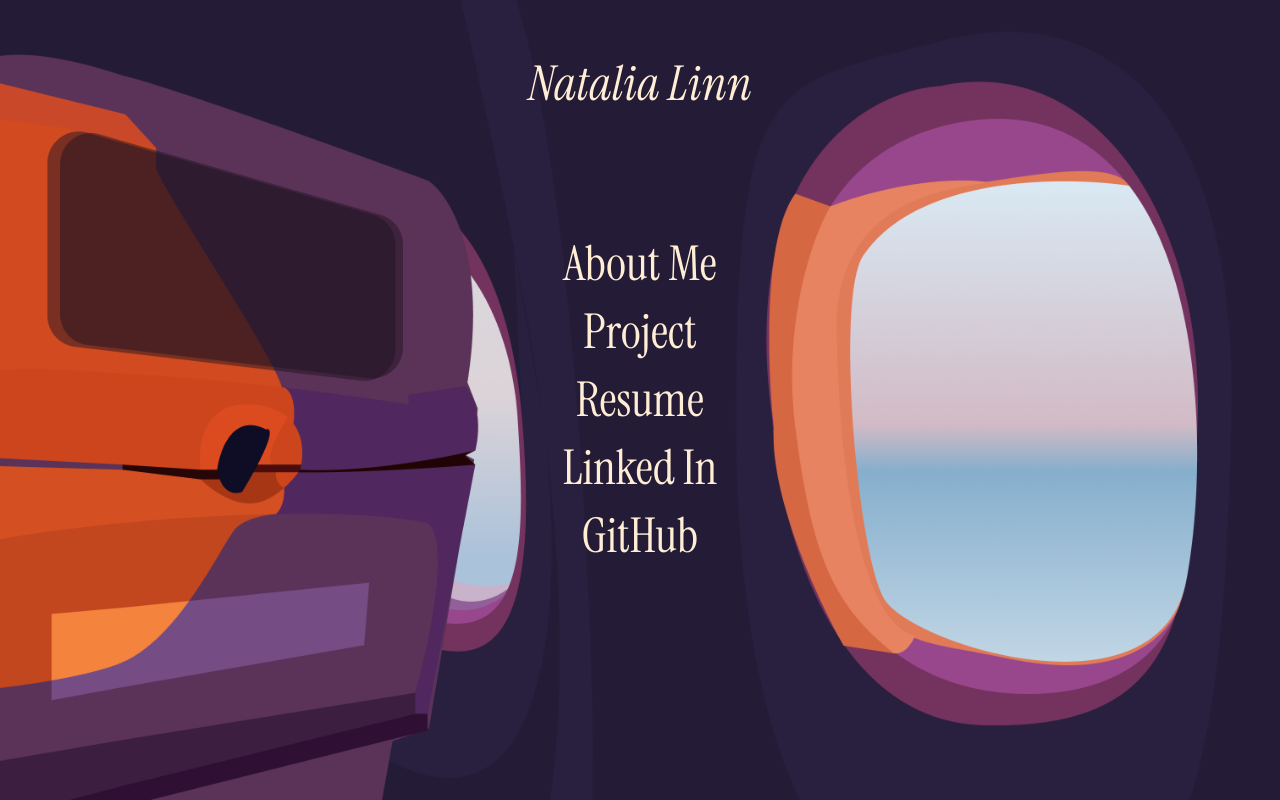
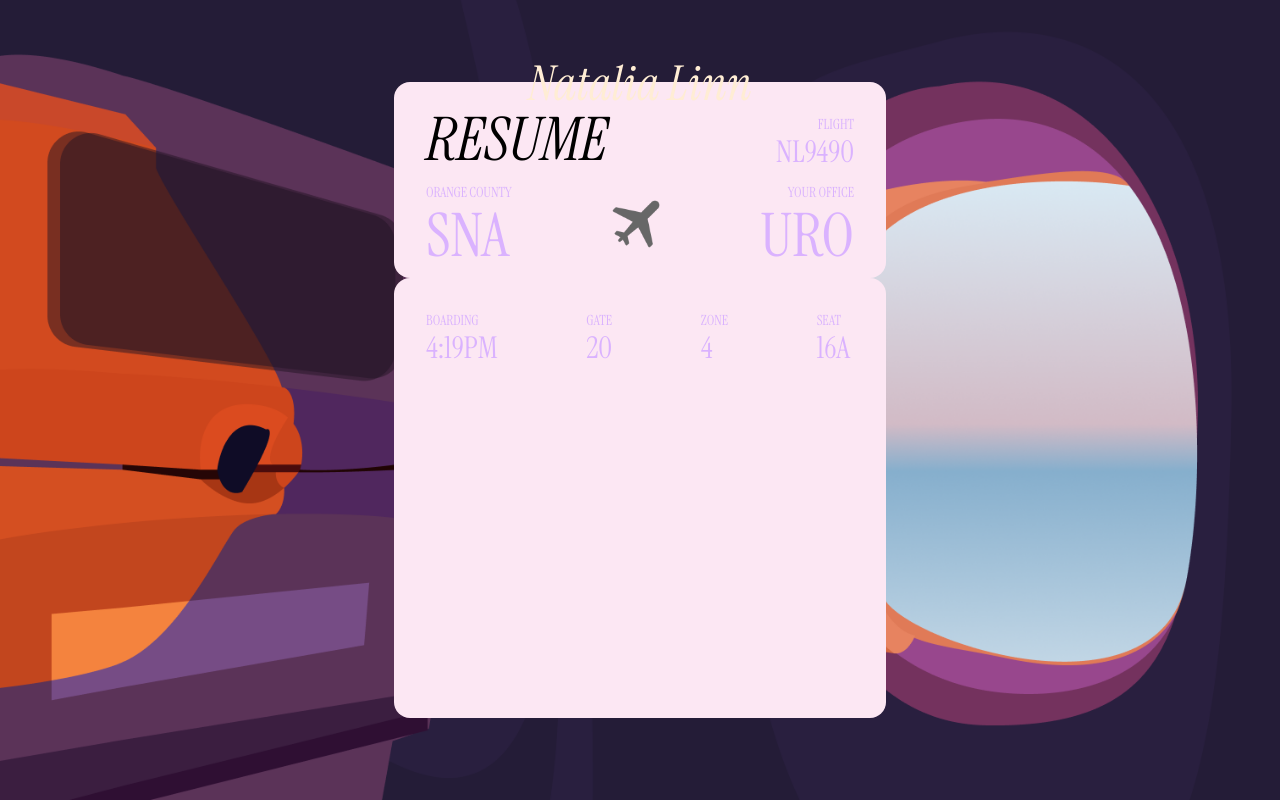
Before and after one commit to yoitsnatalia/website_plane, a React (Vite) app: page / in a window 1280 px wide. Built offline with nearby package versions, Linux system fonts and the light colour scheme.

Commit message:
visuals for resume boarding pass component

```diff
--- a/src/App.jsx
+++ b/src/App.jsx
@@ -2,13 +2,14 @@ import { useState } from 'react'
 import seat from "./assets/scene3.png"
 // import Flyers from "./Flyers";
 import Nav from "./Nav.jsx";
+import Resume from "./Resume.jsx"
 
 function App() {
   const [count, setCount] = useState(0)
 
   return (
     <>
-      <div className="h-screen w-screen justify-center flex text-white font-instrument">
+      <div className="h-screen w-screen justify-center flex font-instrument">
         <img
           src={seat}
           alt="Background"
@@ -16,6 +17,7 @@ function App() {
         />
         <h1 className="flex text-5xl text-orange-100 italic m-15 absolute z-1">Natalia Linn</h1>
         <Nav />
+        <Resume />
       </div>
     </>
   )
--- /dev/null
+++ b/src/Resume.jsx
@@ -0,0 +1,57 @@
+import { motion } from "framer-motion";
+import airplane from "./assets/airplane_icon.png"
+
+function Resume() {
+    return (
+        <div className="flex absolute h-screen items-center">
+            <motion.div className="justify-center">
+                <motion.div className="w-123 h-49 bg-pink-100 rounded-2xl text-purple-300">
+                    <div className="flex">
+                        <h1 className="text-6xl pl-8 pt-7 pb-3 text-black italic">RESUME</h1>
+                        <div className="ml-auto justify-items-end pr-8">
+                            <p className="text-sm pt-8">FLIGHT</p>
+                            <h3 className="text-3xl">NL9490</h3>
+                        </div>
+                    </div>
+                    <div className="flex justify-between pl-8 pr-8">
+                        <div className="mr-auto">
+                            <p className="text-sm">ORANGE COUNTY</p>
+                            <h1 className="text-6xl pt-1">SNA</h1>
+                        </div>
+                        <img
+                            src={airplane}
+                            alt="airplane icon"
+                            className="size-13 self-center"
+                        />
+                        <div className="ml-auto justify-items-end ">
+                            <p className="text-sm">YOUR OFFICE</p>
+                            <h1 className="text-6xl pt-1">URO</h1>
+                        </div>
+                    </div>
+                </motion.div>
+                <motion.div className="w-123 h-110 bg-pink-100 rounded-2xl text-purple-300">
+                    <div className="flex justify-between pl-8 pr-9">
+                        <div>
+                            <p className="text-sm pt-8">BOARDING</p>
+                            <h3 className="text-3xl">4:19PM</h3>
+                        </div>
+                        <div>
+                            <p className="text-sm pt-8">GATE</p>
+                            <h3 className="text-3xl">20</h3>
+                        </div>
+                        <div>
+                            <p className="text-sm pt-8">ZONE</p>
+                            <h3 className="text-3xl">4</h3>
+                        </div>
+                        <div>
+                            <p className="text-sm pt-8">SEAT</p>
+                            <h3 className="text-3xl">16A</h3>
+                        </div>
+                    </div>
+                </motion.div>
+            </motion.div>
+        </div>
+    )
+}
+
+export default Resume;
```
Also changed, not shown: src/assets/airplane_icon.png (added).
